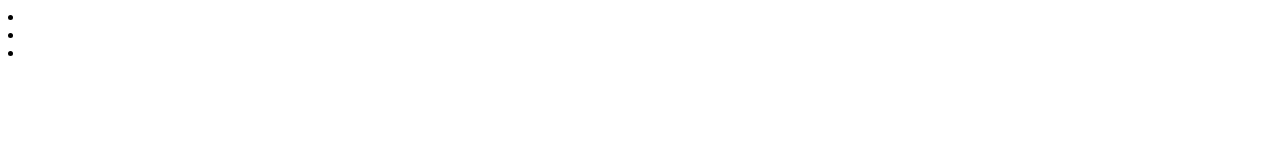
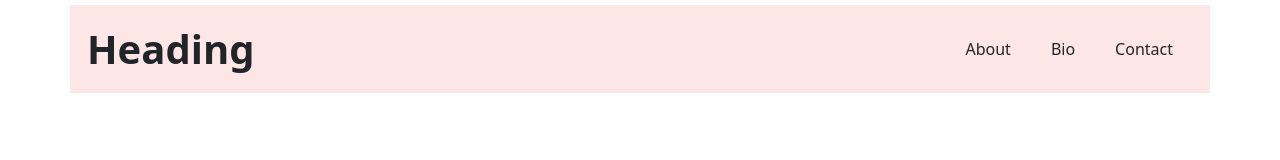
Before and after one commit to HastiGD/website-homepage, a website: page index.html in a window 1280 px wide. Drawn offline with nearby package versions, Linux system fonts and the light colour scheme.

Commit message:
added header

```diff
--- a/index.html
+++ b/index.html
@@ -1,15 +1,45 @@
 <!DOCTYPE html>
 <html lang="en">
-	<head>
-		<meta charset="UTF-8" />
-		<meta name="viewport" content="width=device-width, initial-scale=1.0" />
-		<title>Document</title>
-	</head>
-	<body>
-		<div>
-			<li></li>
-			<li></li>
-			<li></li>
-		</div>
-	</body>
+  <head>
+    <!-- Required meta tags -->
+    <meta charset="utf-8" />
+    <meta name="viewport" content="width=device-width, initial-scale=1" />
+
+    <!-- Bootstrap CSS -->
+    <link
+      href="https://cdn.jsdelivr.net/npm/bootstrap@5.0.0-beta2/dist/css/bootstrap.min.css"
+      rel="stylesheet"
+      integrity="sha384-BmbxuPwQa2lc/FVzBcNJ7UAyJxM6wuqIj61tLrc4wSX0szH/Ev+nYRRuWlolflfl"
+      crossorigin="anonymous"
+    />
+    <!-- CSS -->
+    <link rel="stylesheet" type="text/css" href="styles/main.css">
+    <title>Hasti Gheibi Dehnashi Homepage</title>
+  </head>
+  <body>
+    <!-- Content -->
+<header class="container">
+  <div class="row">
+    <h1 class="col-sm-4">Heading</h1>
+    <nav class="col-sm-8 text-right">
+      <p>About</p>
+      <p>Bio</p>
+      <p>Contact</p>
+    </nav>
+  </div>
+</header>
+
+
+
+
+
+
+
+    <!-- Bootstrap Bundle with Popper -->
+    <script
+      src="https://cdn.jsdelivr.net/npm/bootstrap@5.0.0-beta2/dist/js/bootstrap.bundle.min.js"
+      integrity="sha384-b5kHyXgcpbZJO/tY9Ul7kGkf1S0CWuKcCD38l8YkeH8z8QjE0GmW1gYU5S9FOnJ0"
+      crossorigin="anonymous"
+    ></script>
+  </body>
 </html>
--- a/package.json
+++ b/package.json
@@ -11,6 +11,7 @@
   "devDependencies": {
     "eslint": "^7.19.0",
     "eslint-plugin-react": "^7.22.0",
-    "prettier": "2.2.1"
+    "prettier": "2.2.1",
+    "reload": "^3.1.1"
   }
 }
--- a/styles/main.css
+++ b/styles/main.css
@@ -0,0 +1,26 @@
+header {
+	padding: 10px;
+	margin: 5px;
+	background-color: #ffe6e6;
+}
+header .row {
+	display: flex;
+	align-items: center;
+	padding: 5px;
+}
+header h1 {
+	justify-content: flex-start;
+	font-weight: 600;
+	padding: 5px;
+	margin: 0;
+}
+header nav {
+	display: flex;
+	justify-content: flex-end;
+	padding: 5px;
+	margin: 0;
+}
+header p {
+	padding: 0 20px;
+	margin: 0;
+}
```
Also changed, not shown: 1 other file.
